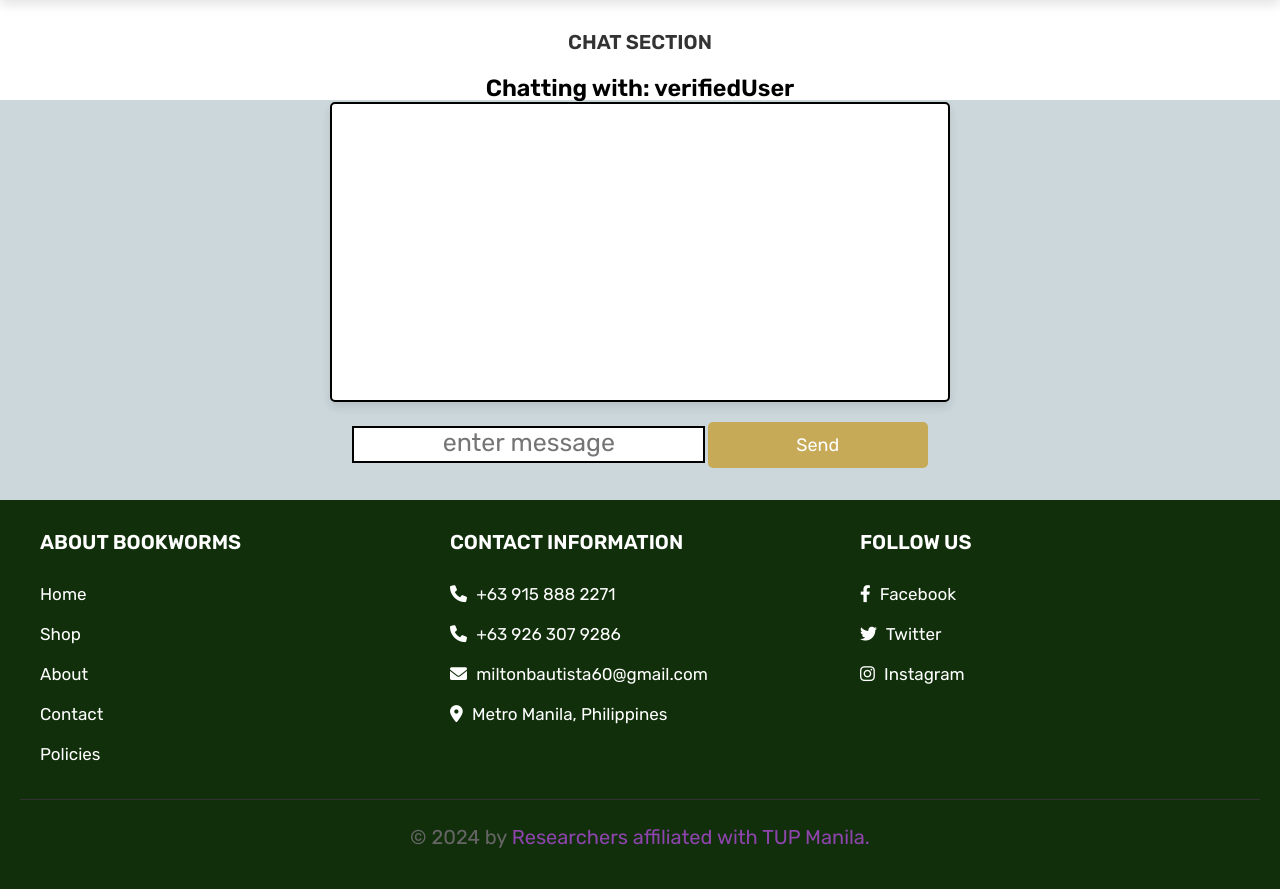
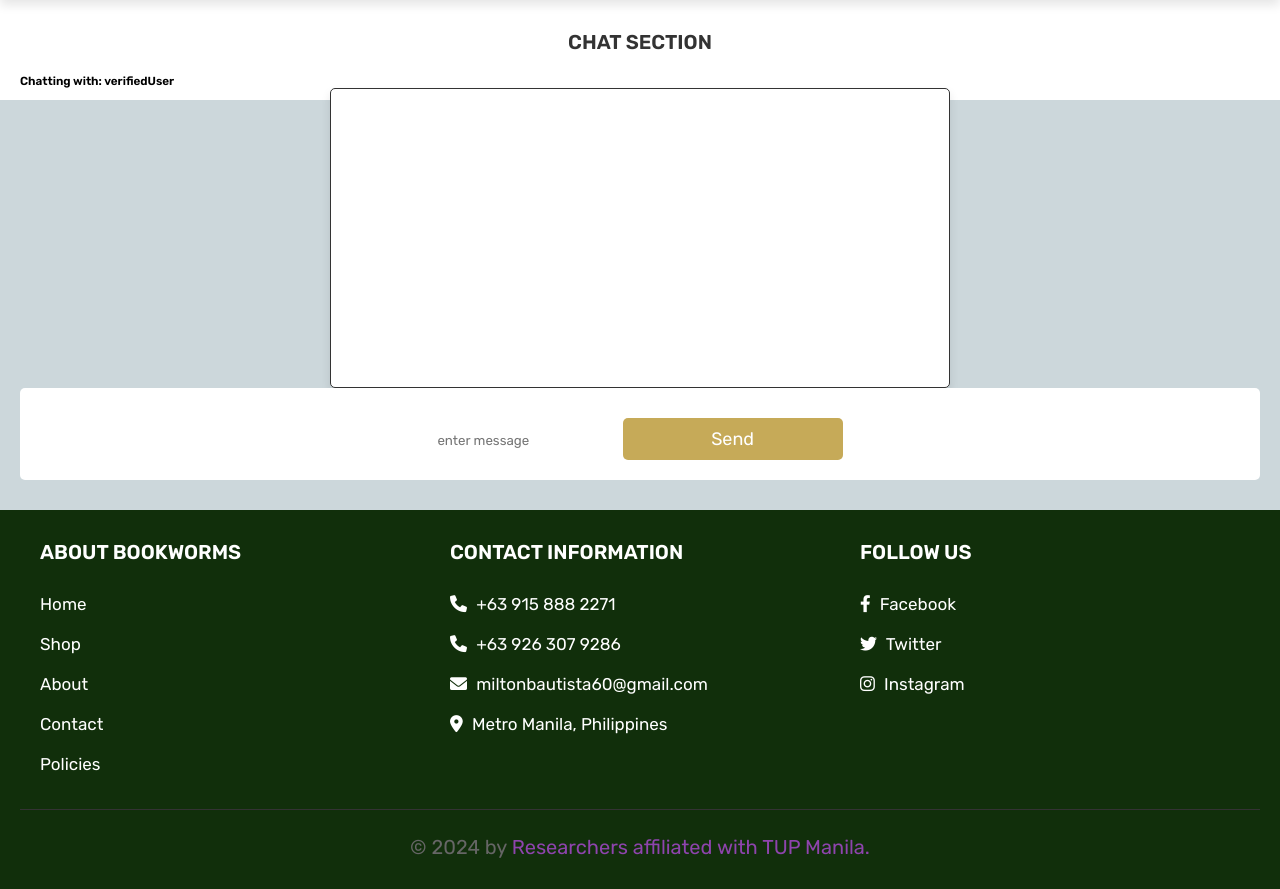
Before and after one commit to Miltonyuu/Bookworms-application, a PHP site: page /Bookworms-application/chat.php in a window 1280 px wide. Shown: the part 69-958 px from the top of the page. Before the commit the page ends 917 px from the top, so only its background shows below. Run offline with PHP 8.4, Linux system fonts and the light colour scheme; a user stored in the database is signed in; data comes from the database, SQL or seed files in the repository; data that the repository does not hold is empty.

Commit message:
Revert "minor frontendupdates from chat.php"
This reverts commit 4c2cfa4d3e6f0b8c5bda2a93343e397403f97000.

```diff
--- a/chat.php
+++ b/chat.php
@@ -66,11 +66,10 @@ if (isset($_POST['send'])) {
                 </h3>
             </div>
             <div class="chat-box">
-
                </div>
 
             <form action="" method="post" class="send-message" onsubmit="sendMessage(event)">
-                <input type="text" name="message" class="textbox" placeholder="enter message">
+                <input type="text" name="message" class="box" placeholder="enter message">
                 <input type="submit" name="send" value="send" class="btn">
             </form>
         </div>
--- a/css/style.css
+++ b/css/style.css
@@ -124,10 +124,6 @@ section{
    position: relative;
    font-size: medium;
 }
-.chat .chat-container .chat-header{
-   text-align: center;
-   font-size: 20px;
-}
 
 .chat-box{
    border-radius: .5rem;
@@ -141,14 +137,6 @@ section{
    font-size: small;
 }
 
-.chat .chat-container .chat-box{
-   border: 2px solid black;
-}
-
-.chat .chat-container .chat-box form{
-   border: 2px solid black;
-}
-
 .title-chat{
    font-size: 10rem;
    text-align: center;
@@ -161,23 +149,13 @@ section{
 }
 
 .send-message{
-   margin-top: 8px;
-   border-radius: .5rem;
-   background-color: transparent;
-   padding: 2px;
+   border-radius: .5rem;
+   background-color: var(--white);
+   padding:2rem;
    text-align: center;
    position: relative;
-}
-
-.send-message .textbox{
-   font-size: 25px;
-   text-align: center;
-   padding-bottom: 4px;
-   border: 2px solid black;
-}
-
-.send-message .btn{
-   padding: 12px;
+   font-size: small;
+
 }
 
 .verified-badge {
```
